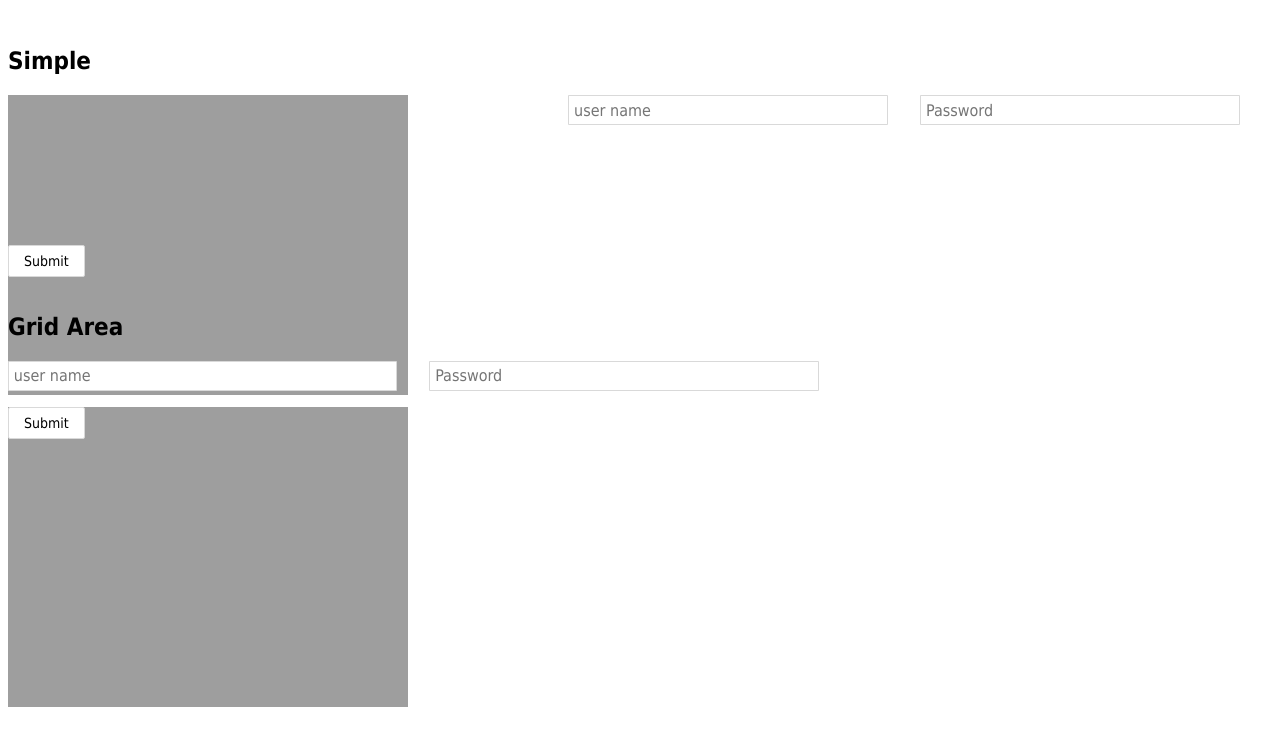
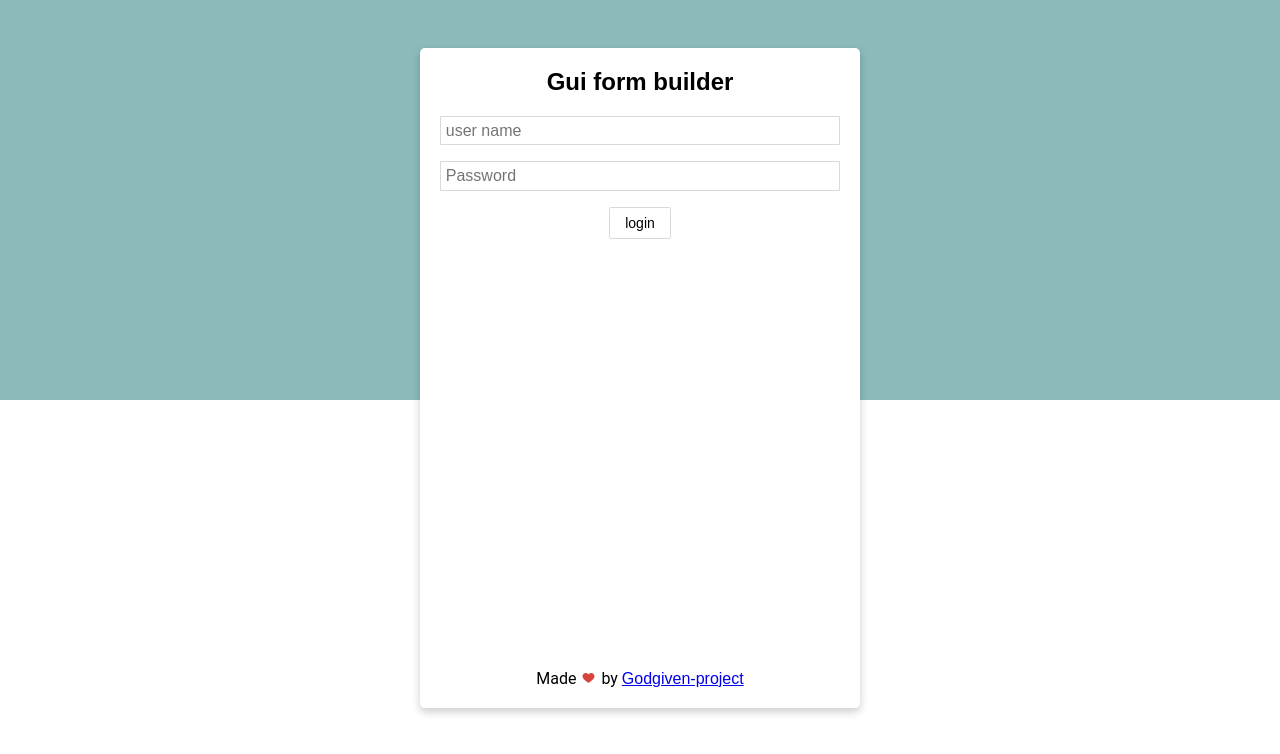
Before and after one commit to godgiven-project/gui, a website with bundled scripts: page form-builder/demo/index.html in a window 1280 px wide. Built offline with nearby package versions, Linux system fonts and the light colour scheme; a small style sheet from the web is missing.

Commit message:
feat: Improve demo and remove setting in Data (#22)

```diff
--- a/form-builder/demo/index.html
+++ b/form-builder/demo/index.html
@@ -3,113 +3,173 @@
 		<meta charset="UTF-8" />
 		<meta name="viewport" content="width=device-width, initial-scale=1.0" />
 		<script src="../dist/gui-form-builder.js" type="module"></script>
+    <link rel="preconnect" href="//fdn.fontcdn.ir">
+    <link rel="preconnect" href="//v1.fontapi.ir">
+    <link href="https://v1.fontapi.ir/css/Vazir" rel="stylesheet">
 		<title>ui builder</title>
 	</head>
 	<body>
     <style>
-      .Simple{
-        grid-template: 150px / auto auto auto;
+      * {
+        font-family: 'Vazir', sans-serif;
       }
-      .gridArea{
-        grid-template-columns: 1fr 1fr 1fr 1fr 1fr 1fr;
-        grid-template-areas: 'userName userName password password . .'
-                             'submit submit . . . .';
+      body {
+        font-family: 'Vazir', sans-serif;
+        text-align: center;
+        direction: ltr;
       }
 
-      body{
-        font-family: Tahoma !important;
+      body:before {
+        z-index: -1;
+        position: absolute;
+        height: 50vh;
+        content: "";
+        top: 0;
+        left: 0;
+        right: 0;
+        background: #8bbabb;
+      }
+
+      .selfPresentForm {
+        grid-template-columns: 1fr;
+        --gui-builder-end-padding: 0px;
+      }
+
+      .v1-godgiven-form{
+        display: inline-block;
+        margin-top: 5vh;
+        padding: 20px;
+        padding-top: 0px;
+        min-height: 80vh;
+        min-width: 270px;
+        max-width: 400px;
+        position: relative;
+      }
+
+      .card {
+        background: #fff;
+        box-shadow: 0 4px 8px 0 rgba(0,0,0,0.2);
+        transition: 0.3s;
+        width: 40%;
+        border-radius: 5px;
+      }
+
+      .card:hover {
+        box-shadow: 0 8px 16px 0 rgba(0,0,0,0.2);
+      }
+
+      .v1-godgiven-form .detail {
+        display: inline-block;
+        width: 100%;
+      }
+
+      .v1-godgiven-form .detail .footer {
+        position: absolute;
+        display: block;
+        width: 100%;
+        text-align: center;
+        bottom: 20px;
+        left: 0px;
+      }
+
+      .v1-godgiven-form .detail .footer span {
+        font-family: "Roboto","Noto Sans",sans-serif;
+      }
+      .v1-godgiven-form .detail .footer span svg{
+        color: #D7443E;
+        width: 17px;
+        height: 12px;
+        display: inline-block;
+      }
+
+      @media only screen and (max-width: 1000px) {
+        .v1-godgiven-form {
+          width: 70%;
+        }
+      }
+
+      @media only screen and (max-width: 578px) {
+        .v1-godgiven-form {
+          width: 80%;
+        }
+        h2 {
+          font-size: 1.3em;
+        }
+      }
+
+      @media only screen and (max-width: 468px) {
+        h2 {
+          font-size: 1em;
+        }
       }
     </style>
-		<br/>
+    <div class="v1-godgiven-form card">
+      <h2>
+        Gui form builder
+      </h2>
 
-
-
-
-
-    <h2> Simple </h2>
-    <form action="index.html" method="POST">
+      <div class="detail">
         <gui-form-builder
+          class="selfPresentForm"
           send
-        class="Simple"
-        form-action="reciveData();"
-      >
-      </gui-form-builder>
-    </form>
-
-
-    <h2> Grid Area </h2>
-    <form action="index.html" method="POST">
-      <gui-form-builder
-        GridArea
-        class="gridArea"
-      >
-      </gui-form-builder>
-    </form>
-
-
-
-
+          form-action="Resolve(0);"
+        ></gui-form-builder>
+        <div class="footer">
+          <span>
+            Made
+            <svg xmlns="http://www.w3.org/2000/svg" xmlns:xlink="http://www.w3.org/1999/xlink" version="1.1" id="Capa_1" x="0px" y="0px" viewBox="0 0 391.837 391.837" style="enable-background:new 0 0 391.837 391.837;" xml:space="preserve">
+              <g>
+                <path style="fill:currentColor" d="M285.257,35.528c58.743,0.286,106.294,47.836,106.58,106.58   c0,107.624-195.918,214.204-195.918,214.204S0,248.165,0,142.108c0-58.862,47.717-106.58,106.58-106.58l0,0   c36.032-0.281,69.718,17.842,89.339,48.065C215.674,53.517,249.273,35.441,285.257,35.528z"/>
+              </g>
+            </svg>
+            by <a href="https://github.com/godgiven-project/gui/tree/main/" target="_blank">Godgiven-project</a>
+          </span>
+        </div>
+      </div>
+    </div>
 
     <script>
-      const data2 = {
+      const data1 = {
         "display": "form",
-        "setting": {
-          "id": "1ec0f8ee-6685-5d98-a847-26f67b67d6f0",
+        "headers": {
+          "Authorization": "Bearer " + "yourToken"
+        },
         "action": "https://6103ed303356ea001748f582.mockapi.io/api/v1/users/",
-          "method": "POST",
-          "headers": {
-            'Content-Type': 'application/text',
-          }
-        },
         "componentList": [
           {
-                "type": "image",
-                "label": "Submit",
-                "value": "https://avatars.githubusercontent.com/u/16503692?s=64&v=4",
-                "key": "submit"
-            },
-            {
-                "label": "user name",
-                "labelPosition": "left-left",
               "placeholder": "user name",
-                "tableView": true,
               "validate": {
                   "required": true
               },
               "key": "userName",
               "type": "textfield",
-                "input": true
           },
           {
-                "label": "Password",
-                "labelPosition": "left-left",
               "placeholder": "Password",
-                "tableView": false,
               "validate": {
                   "required": true
               },
               "key": "password",
               "type": "password",
-                "input": true,
-                "protected": true
           },
           {
               "type": "submit",
-                "label": "Submit",
+              "label": "login",
               "key": "submit",
-                "disableOnInvalid": true,
-                "input": true,
-                "tableView": false
           }
         ]
       };
 
-      const uiBuilder = document.querySelectorAll('gui-form-builder');
-      for (let index = 0; index < uiBuilder.length; index++) {
-        uiBuilder[index].Data = data2;
+      const forms =  document.querySelectorAll('gui-form-builder');
+      const form = document.querySelectorAll('gui-form-builder')[0];
+      form.Data = data1;
+
+      function Resolve() {
+        console.log(forms[0].Resolve);
       }
-      function reciveData() {
-        console.log(document.querySelector('.Simple').Resolve);
+
+      function Error(error) {
+        console.log(error);
       }
     </script>
 	</body>
--- a/form-builder/src/gui-form-builder.ts
+++ b/form-builder/src/gui-form-builder.ts
@@ -171,14 +171,14 @@ export class GuiFormBuilderElementClass extends LitElement
     this.Resolve = data;
     if (this.Send === false) { this.formAction(data); return; }
 
-    if (this.Data.setting.headers != null)
+    if (this.Data.headers != null)
     {
-      this.headerList = this.Data.setting.headers;
+      this.headerList = this.Data.headers;
     }
 
     this.Loading = true;
-    fetch(this.Data.setting.action, {
-      method: this.Data.setting.method ?? 'POST', // or 'PUT'
+    fetch(this.Data.action, {
+      method: this.Data.method ?? 'POST', // or 'PUT'
       headers: this.headerList,
       body: JSON.stringify(data),
     })
```
Also changed, not shown: form-builder/index.html (+6 -4 lines), form-builder/src/gui-form-type.ts (+2 -7 lines). Lines whose indentation alone changed are shown as unchanged.
